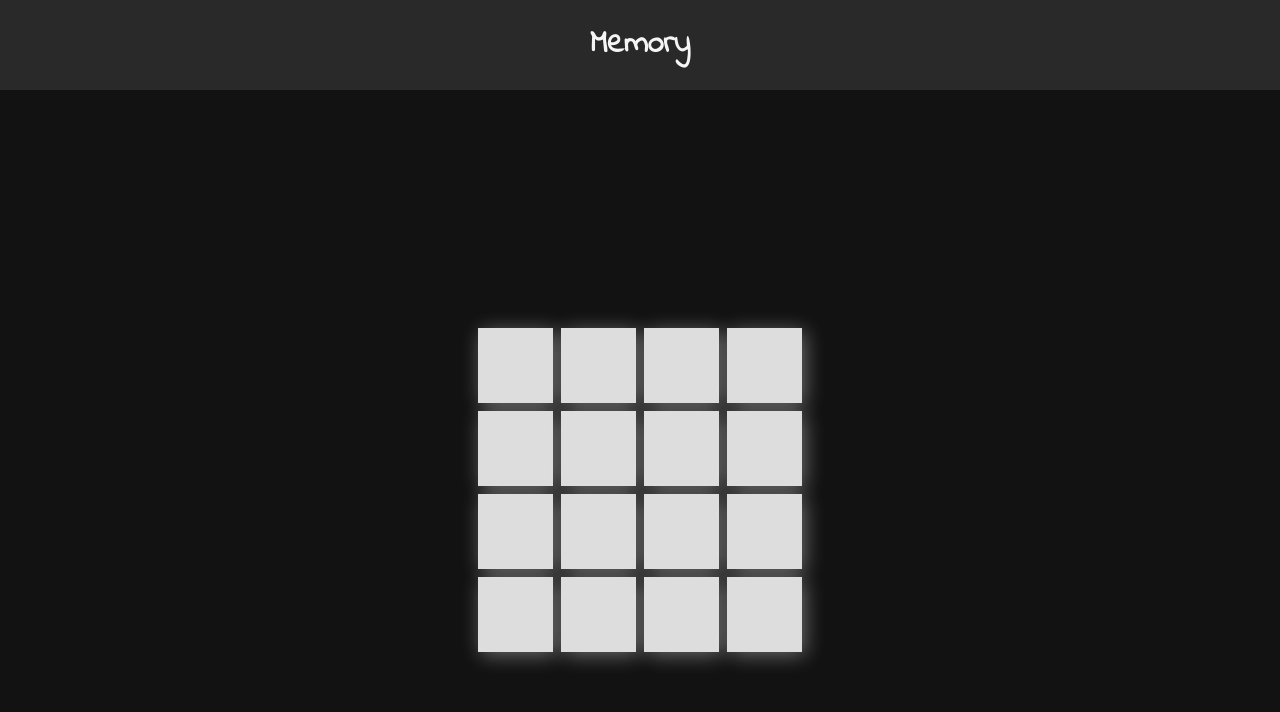
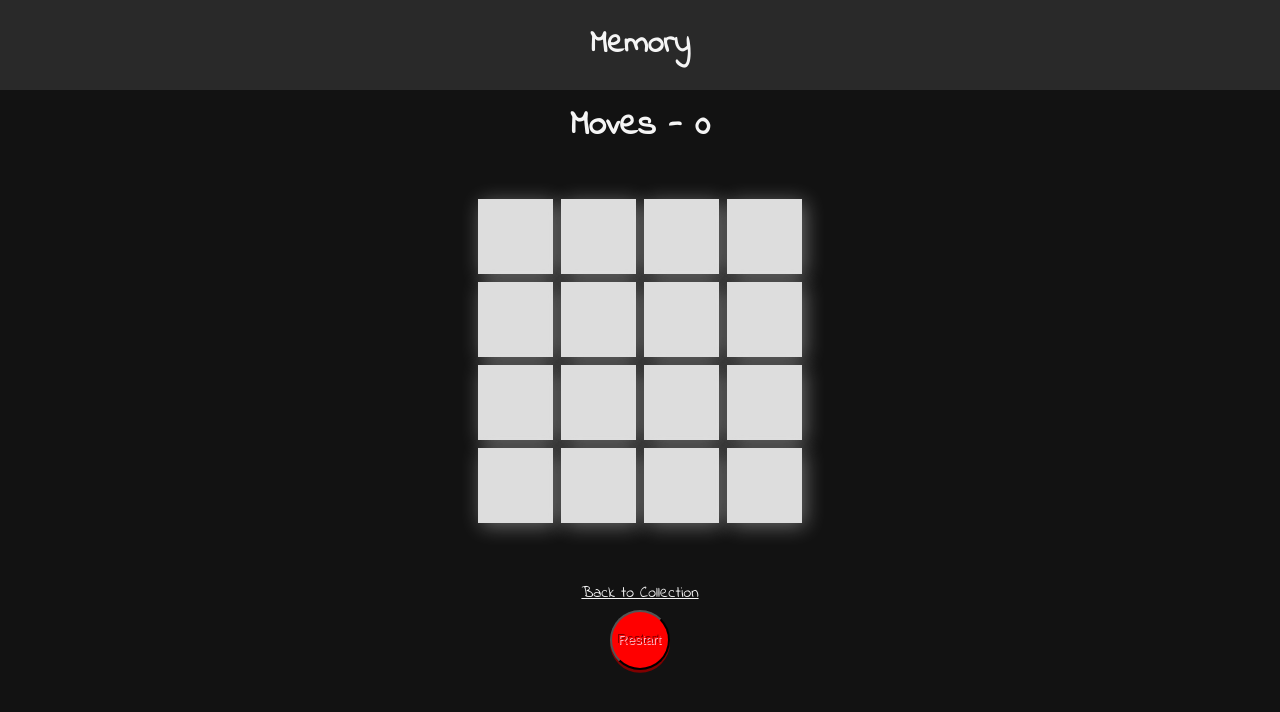
Before and after one commit to AndreasSchmidt87/capstone-project, a Next.js app: page /memory in a window 1280 px wide. Shown: the top 712 px of the page. Built offline with nearby package versions, Linux system fonts and the light colour scheme.

Commit message:
add gameover, restart button and back to colletion

```diff
--- a/components/Memory.js
+++ b/components/Memory.js
@@ -1,7 +1,7 @@
 import styled from "styled-components";
 
 export const Container = styled.main`
-    min-height: 100vh;
+    min-height: 50vh;
     display: flex;
     justify-content: center;
     align-items: center;
@@ -74,3 +74,16 @@ export const CardBack = styled.section`
         height: 75%;
     }
 `;
+
+export const Menu = styled.nav`
+    display: grid;
+    justify-content: center;
+    justify-items: center;
+    flex-direction: column;
+
+    p {
+        margin: 10px;
+        font-size: 35px;
+        font-weight: 600;
+    }
+`;
--- a/pages/memory.js
+++ b/pages/memory.js
@@ -1,9 +1,11 @@
 import { useState, useEffect } from "react";
 import {
     Container, Board, Card, CardFront,
-    CardBack
+    CardBack, Menu
 } from "../components/Memory";
+import Link from "next/link";
 import { HeadLine } from "../components/Header";
+import { Button } from "../components/XOGame";
 
 const board = ["🤖", "👽", "👻", "🤡", "🐧", "🦚", "😄", "🚀"];
 
@@ -11,18 +13,28 @@ export default function Memory() {
     const [boardData, setBoardData] = useState([]);
     const [flippedCards, setFlippedCards] = useState([]);
     const [matchedCards, setMatchedCards] = useState([]);
+    const [moves, setMoves] = useState(0);
+    const [gameOver, setGameOver] = useState();
 
     useEffect(() => {
         initialize();
     }, []);
 
+    useEffect(() => {
+        if (matchedCards.length === 16) {
+            setGameOver(`you finished!`);
+        }
+    }, [moves]);
+
     const initialize = () => {
         const randomCards = [...board, ...board]
             .sort(() => Math.random() - 0.5)
-            .map((mixed) => mixed);
+            .map((move => move));
         setBoardData(randomCards);
+        setGameOver([]);
         setFlippedCards([]);
         setMatchedCards([]);
+        setMoves(0);
     }
 
     const updateActiveCards = (repeatCard) => {
@@ -39,6 +51,7 @@ export default function Memory() {
             } else {
                 setFlippedCards([...flippedCards, repeatCard]);
             }
+            setMoves((move) => move + 1);
         }
     };
 
@@ -47,6 +60,9 @@ export default function Memory() {
             <HeadLine>
                 <h1>Memory</h1>
             </HeadLine>
+            <Menu>
+                <p>{`Moves -  ${moves}`}</p>
+            </Menu>
             <Container>
                 <Board>
                     {boardData.map((data, repeatCard) => {
@@ -58,7 +74,7 @@ export default function Memory() {
                                     updateActiveCards(repeatCard);
                                 }}
                                 key={repeatCard}
-                                className={`section ${flipped || matched ? "active" : ""} ${matched ? "matched" : ""}`}
+                                className={`section ${flipped || matched ? "active" : ""} ${matched ? "matched" : ""} ${gameOver ? "gameover" : ""}`}
                             >
                                 <CardFront className="cardFront">{data}</CardFront>
                                 <CardBack className="cardBack"></CardBack>
@@ -67,6 +83,13 @@ export default function Memory() {
                     })}
                 </Board>
             </Container>
+            <Menu>
+                <p>{`${gameOver}`}</p>
+                <Link href="/">Back to Collection</Link>
+                <Button onClick={() => initialize()}>
+                    Restart
+                </Button>
+            </Menu>
         </>
     )
 }
```
